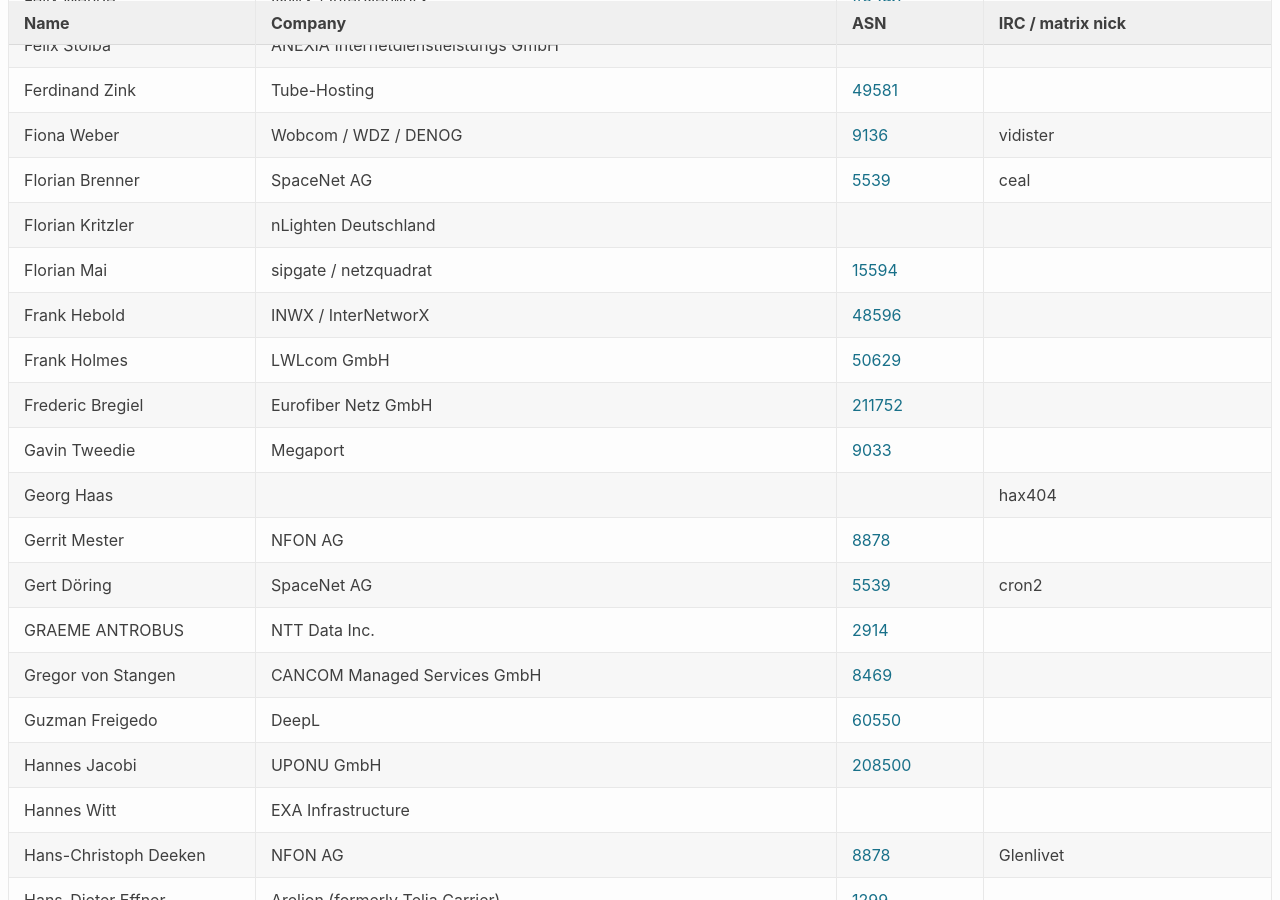
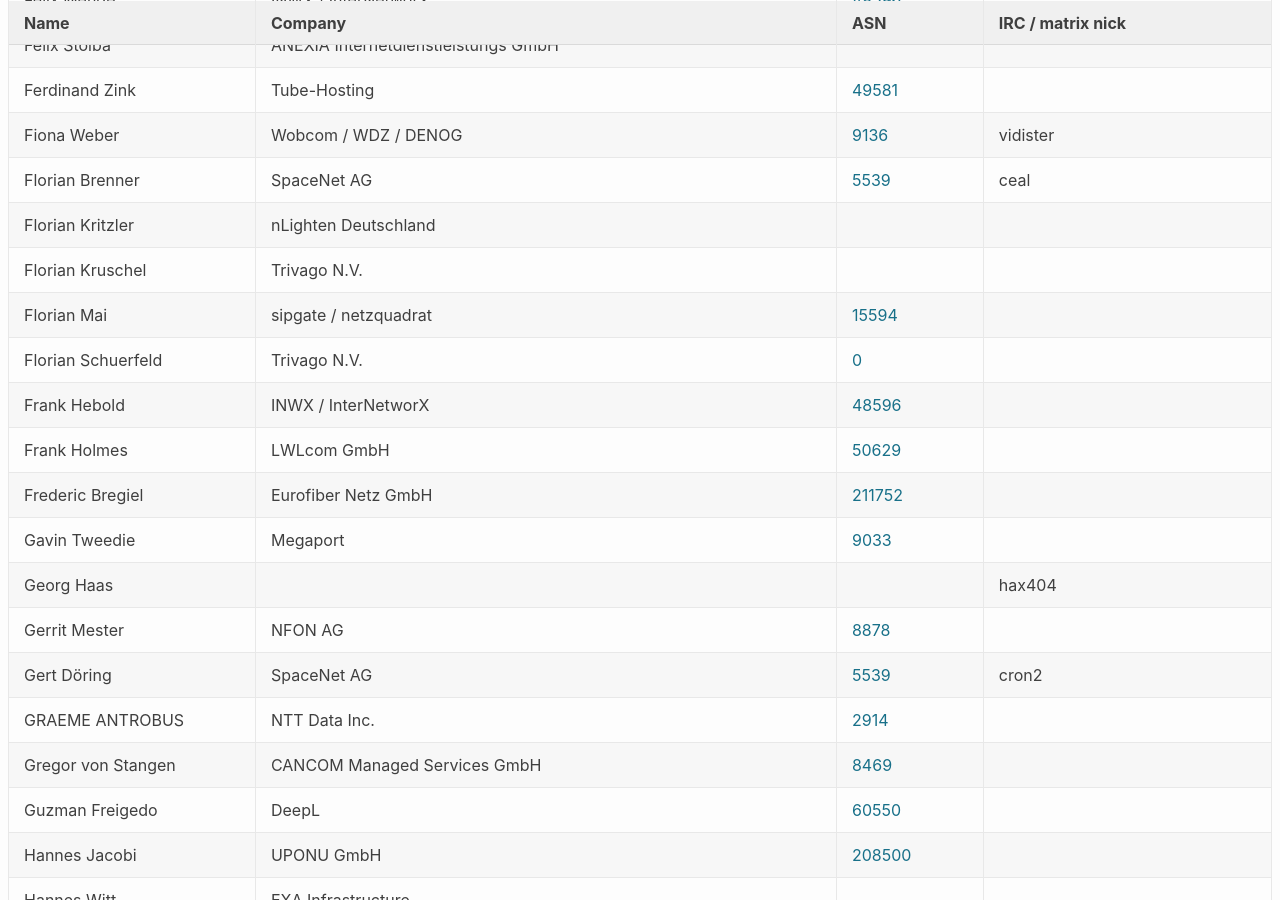
Before and after one commit to denog/pretix-attendeelist, a Jekyll site: the page built from denog16/index.markdown, in a window 1280 px wide and 900 px high, scrolled down 4633 px. Built offline with Jekyll 4.4.1, drawn with Linux system fonts in a browser that asks for light colours.

Commit message:
Latest data: Wed Oct 16 11:28:18 UTC 2024

```diff
--- a/_data/attendees_denog16_onsite.json
+++ b/_data/attendees_denog16_onsite.json
@@ -624,10 +624,22 @@
     "asn": null
   },
   {
+    "name": "Florian Kruschel",
+    "company": "Trivago N.V.",
+    "irc": null,
+    "asn": null
+  },
+  {
     "name": "Florian Mai",
     "company": "sipgate / netzquadrat",
     "irc": null,
     "asn": "15594"
+  },
+  {
+    "name": "Florian Schuerfeld",
+    "company": "Trivago N.V.",
+    "irc": null,
+    "asn": "0"
   },
   {
     "name": "Frank Hebold",
```
